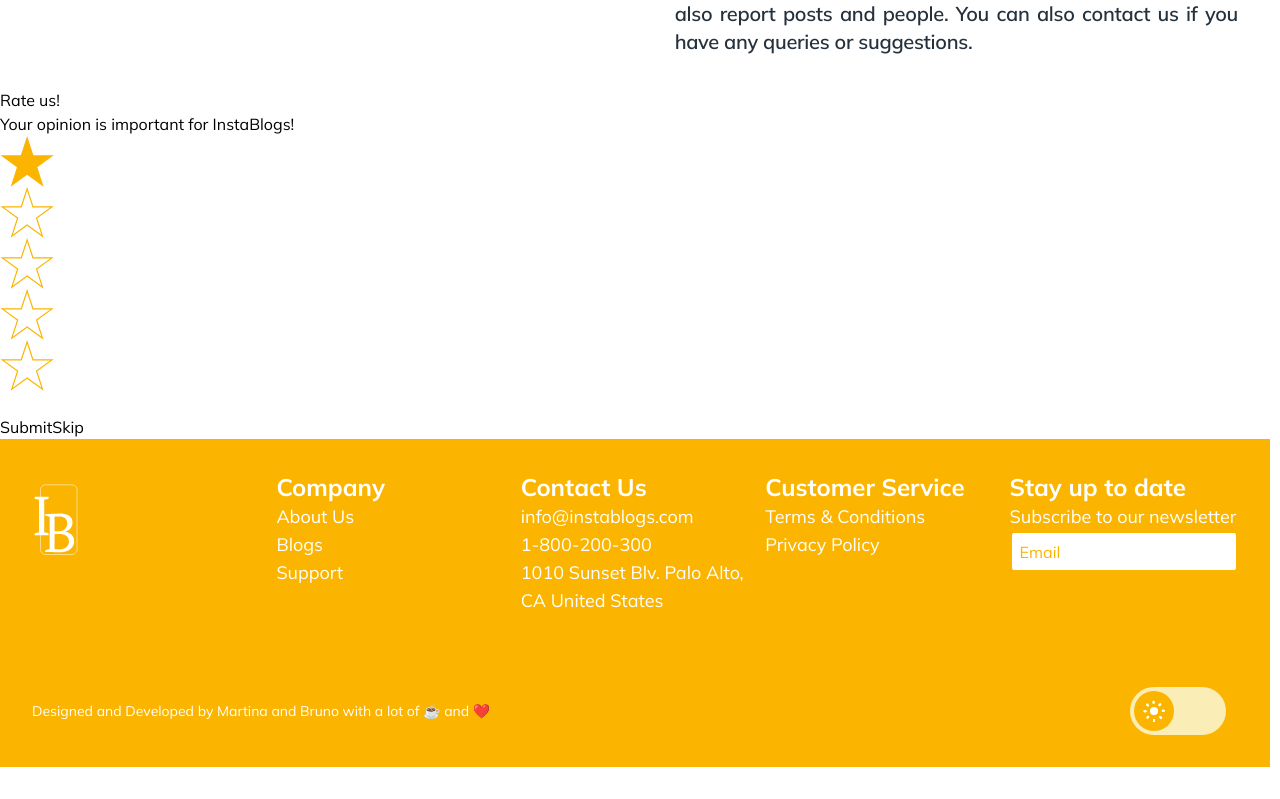
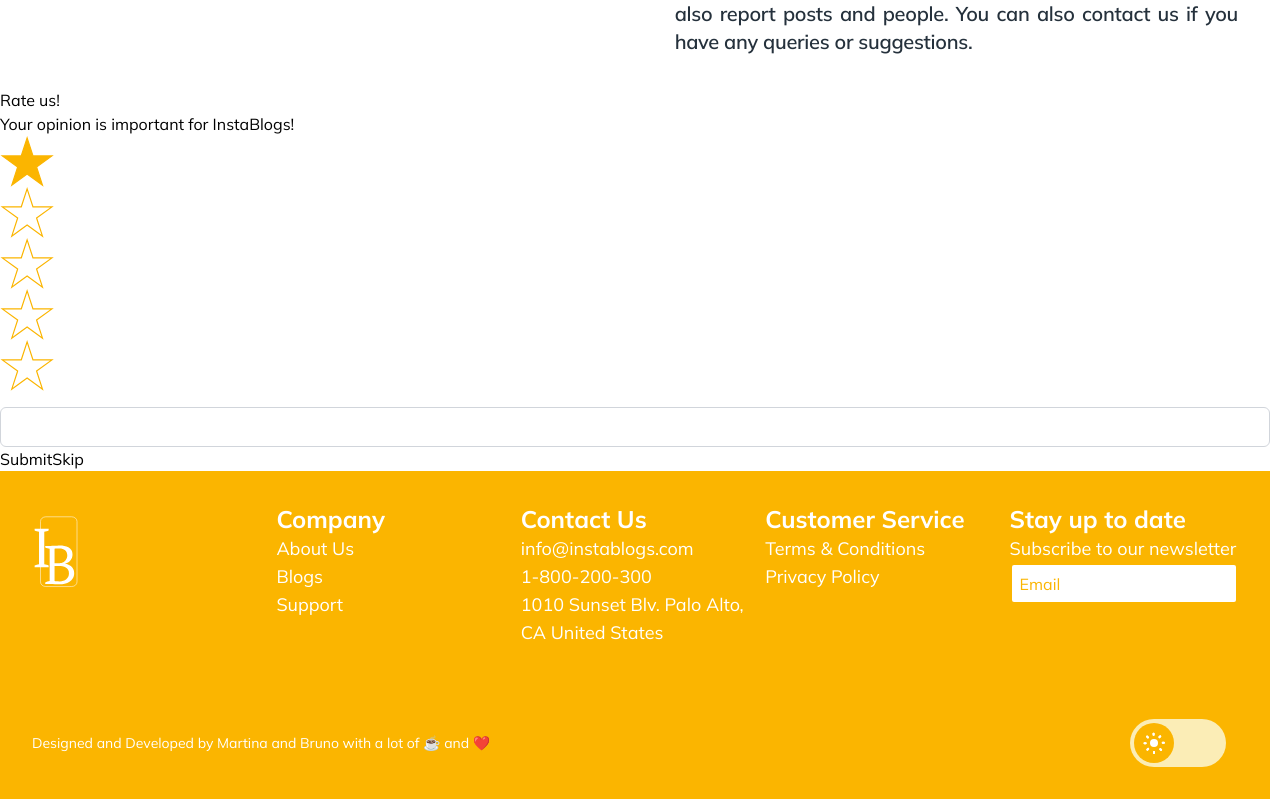
Before and after one commit to MartinezBruno/Instablogs, a Next.js app: page /about-us in a window 1280 px wide. Shown: the part 608-1407 px from the top of the page. Before the commit the page ends 1375 px from the top, so only its background shows below. Built offline with nearby package versions, Linux system fonts and the light colour scheme; no server answers.

Commit message:
style(rateus): opinion input

```diff
--- a/components/RatePopUp/OpinionInput.jsx
+++ b/components/RatePopUp/OpinionInput.jsx
@@ -1,10 +1,11 @@
-import React from 'react'
-
 const OpinionInput = ({ handleOpinion }) => {
   return (
-    <div>
-      <input type='text' required onChange={handleOpinion} />
-    </div>
+    <input
+      required
+      type='text'
+      className='w-full h-10 p-2 mt-4 border border-gray-300 rounded-md dark:text-white'
+      onChange={handleOpinion}
+    />
   )
 }
 
```
